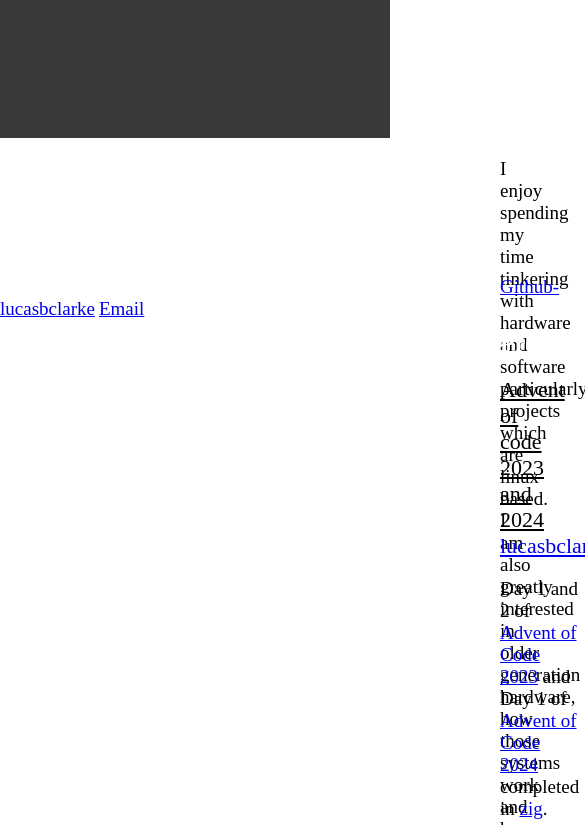
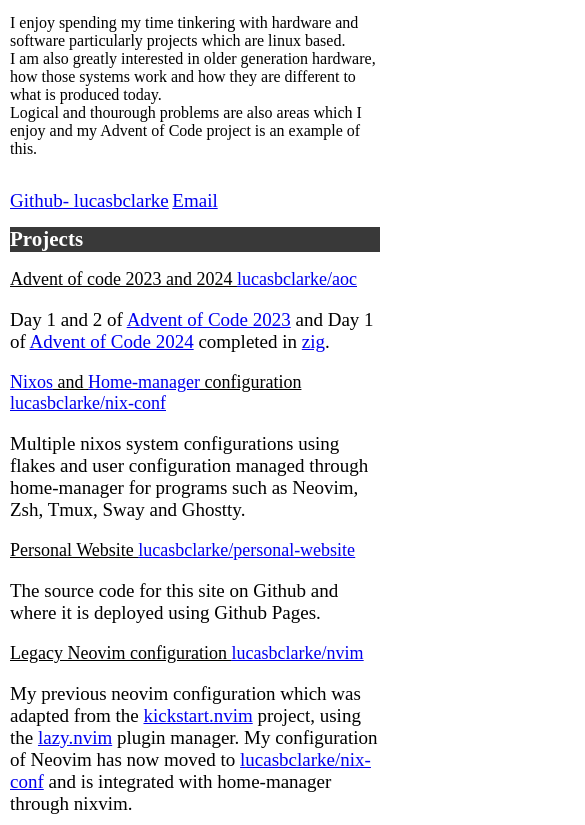
Before and after one commit to lucasbclarke/personal-website, a plain HTML site: page index.html in a window 390 px wide. Shown: the part 108-933 px from the top of the page, 585 px wide, since content can reach past the window. Drawn offline with Linux system fonts and the light colour scheme.

Commit message:
fixed site to work on mobile devices while keeping original styling

```diff
--- a/index.html
+++ b/index.html
@@ -2,6 +2,7 @@
 
 <html>
   <head>
+    <meta name="viewport" content="width=device-width, initial-scale=1.0">
     <link rel="stylesheet" href="style.css">
     <div style="background-color: #393939; color: #FFFFFF; margin-top: 0px;">
     <h1 id=name>Lucas Clarke</h1>
@@ -12,11 +13,13 @@
     I enjoy spending my time tinkering with hardware and software particularly projects which are linux based.<br>
     I am also greatly interested in older generation hardware, how those systems work and how they are different to what is produced today.<br>
     Logical and thourough problems are also areas which I enjoy and my Advent of Code project is an example of this.</p><br>
-    <a href="https://github.com/lucasbclarke" style="margin-left: 500px; font-size: 19px;">Github- lucasbclarke</a>
-    <a href="mailto:lucasbaileyclarke@outlook.com" style="font-size: 19px;">Email</a>
   </head>
 
   <body>
+    <div id="contact-links">
+      <a href="https://github.com/lucasbclarke">Github- lucasbclarke</a>
+      <a href="mailto:lucasbaileyclarke@outlook.com">Email</a>
+    </div>
     <h2 id=subheading-1 style="margin-top: 10px;">Projects</h2>
     <h3 id=subheading-2>
       Advent of code 2023 and 2024 <a href="https://github.com/lucasbclarke/aoc">lucasbclarke/aoc</a><br>
--- a/style.css
+++ b/style.css
@@ -1,57 +1,29 @@
+/* General body styles for desktop (default) */
 body {
-  margin-right: 0px;
-  margin-left: 0px;
+  font-size: 16px;
+  margin: 0;
+  padding: 0;
 }
 
+/* Header and subheading styles for desktop (default) */
 h1 {
     color: #FFFFFF;
 }
 
-/* unvisited link */
-a:link {
+/* Keep these fixed margins for larger screens */
+#occupation,
+#name,
+#personal-description,
+#subheading-1,
+#subheading-2,
+#blog-text {
+    margin-left: 500px;
+    margin-right: 500px;
+    width: auto;  /* Keep elements the default width for large screens */
 }
 
-/* visited link
-a:visited {
-  color: green;
-}
-
-/* mouse over link
-a:hover {
-  color: hotpink;
-}
-
-/* selected link
-a:active {
-  color: blue;
-} */
-
-#occupation {
-    margin-top: 0;
-    margin-bottom: 20px;
-    margin-left: 500px;
-    margin-right: 500px;
-}
-
-#name {
-  margin-top: 10px;
-  margin-bottom: 0px;
-  margin-left: 500px;
-  margin-right: 500px;
-}
-
-#personal-description {
-  font-size: 19px;
-  margin-top: 0px;
-  margin-bottom: 0px;
-  margin-left: 500px;
-  margin-right: 500px;
-  height: 100px;
-}
-
+/* Subheading and blog text styles */
 #subheading-1 {
-  margin-left: 500px;
-  margin-right: 500px;
     background-color: #393939;
     color: #FFFFFF;
     margin-top: 0px;
@@ -63,14 +35,81 @@
     text-decoration: underline;
     margin-top: 0;
     margin-bottom: 0;
-  margin-left: 500px;
-  margin-right: 500px;
 }
 
 #blog-text {
     font-weight: normal;
     font-size: 24px;
     user-select: text;
+}
+
+/* Contact links styling */
+#contact-links {
     margin-left: 500px;
     margin-right: 500px;
+    margin-bottom: 20px;
 }
+
+#contact-links a {
+    font-size: 19px;
+}
+
+#contact-links a:hover {
+    text-decoration: underline;
+}
+
+/* Mobile-specific styles (only for screens smaller than 768px) */
+@media screen and (max-width: 768px) {
+    /* Center the text with some padding on mobile */
+    body {
+        font-size: 14px;
+        padding: 10px;
+    }
+
+    /* Adjust margin and width for mobile */
+    #occupation,
+    #name,
+    #personal-description,
+    #subheading-1,
+    #subheading-2,
+    #blog-text {
+        width: 100%;  /* Make elements take full width on mobile */
+        margin-left: 10px;  /* Reduce margin to fit content */
+        margin-right: 10px;  /* Add some margin to prevent text from touching the edges */
+    }
+
+    /* Reduce font size for mobile */
+    #personal-description {
+        font-size: 16px;
+    }
+
+    #subheading-2 {
+        font-size: 18px;  /* Slightly smaller on mobile */
+    }
+
+    #blog-text {
+        font-size: 20px;  /* Slightly smaller on mobile */
+    }
+
+    /* Remove large margins on mobile */
+    #occupation,
+    #name,
+    #personal-description,
+    #subheading-1,
+    #subheading-2,
+    #blog-text,
+    #contact-links {
+        margin-left: 0;
+        margin-right: 0;
+    }
+
+    /* Contact links mobile styling */
+    #contact-links {
+        margin-bottom: 15px;
+    }
+
+    #contact-links a {
+        display: inline;
+        font-size: 19px;
+    }
+}
```
Also changed, not shown: minecraft-server.html (+18 -4 lines), pihole-server.html (+18 -4 lines). Lines whose indentation alone changed are shown as unchanged.
